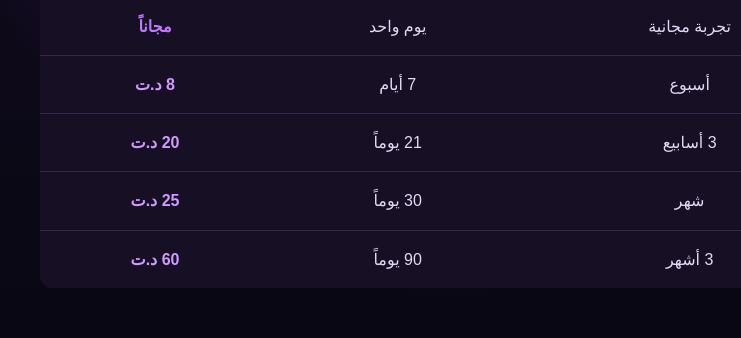
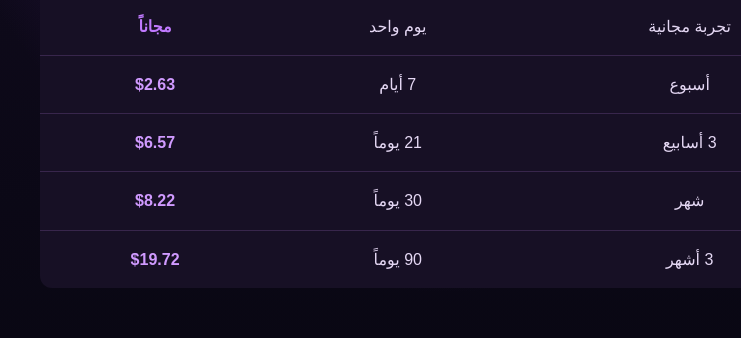
Before and after one commit to rgbxcheatff/RGB-PANEL-SITE, a plain HTML site: page index.html in a window 1280 px wide. Shown: the part 592-930 px from the top of the page, 193-934 px from the left. Drawn offline with Linux system fonts and the light colour scheme.

Commit message:
Display RGB PANEL subscription prices in USD

```diff
--- a/index.html
+++ b/index.html
@@ -257,25 +257,25 @@ footer {
                     <tr>
                         <td>أسبوع</td>
                         <td>7 أيام</td>
-                        <td class="price">8 د.ت</td>
+                        <td class="price">$2.63</td>
                     </tr>
 
                     <tr>
                         <td>3 أسابيع</td>
                         <td>21 يوماً</td>
-                        <td class="price">20 د.ت</td>
+                        <td class="price">$6.57</td>
                     </tr>
 
                     <tr>
                         <td>شهر</td>
                         <td>30 يوماً</td>
-                        <td class="price">25 د.ت</td>
+                        <td class="price">$8.22</td>
                     </tr>
 
                     <tr>
                         <td>3 أشهر</td>
                         <td>90 يوماً</td>
-                        <td class="price">60 د.ت</td>
+                        <td class="price">$19.72</td>
                     </tr>
                 </tbody>
             </table>
```
